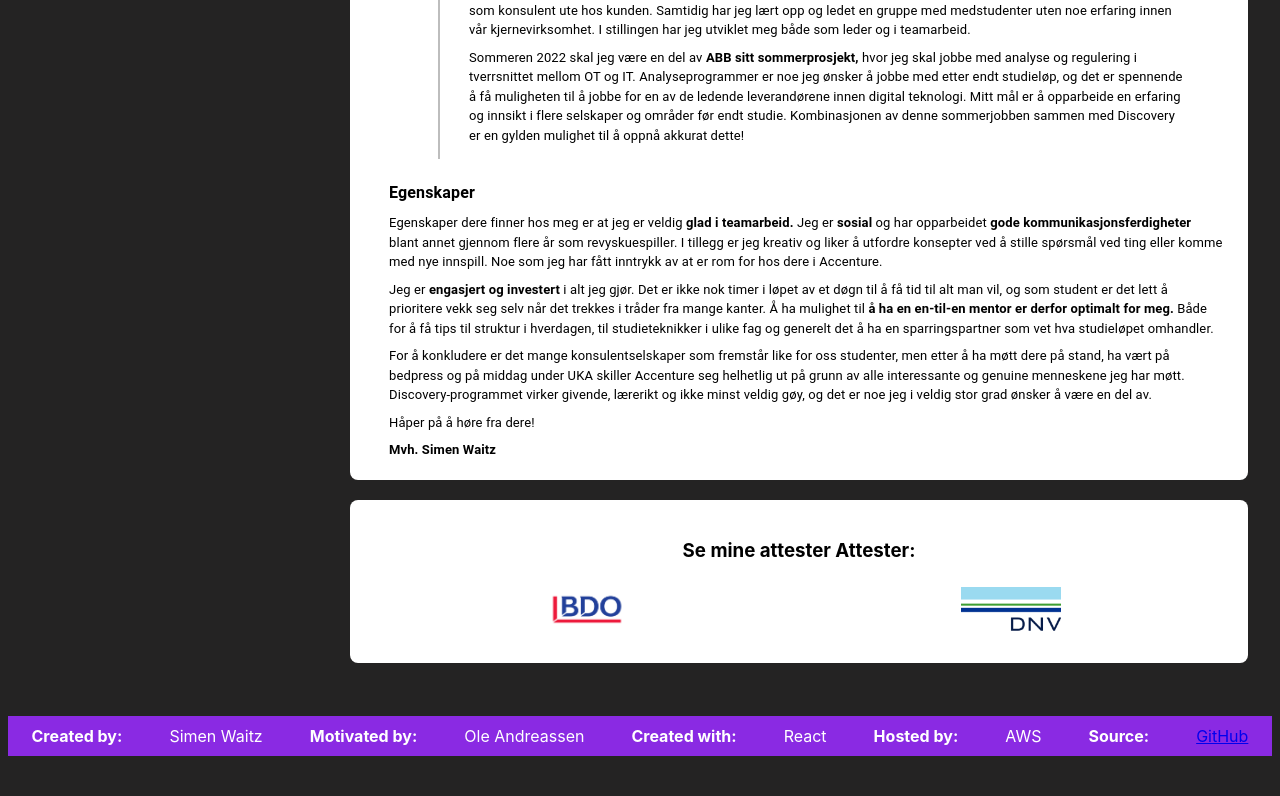
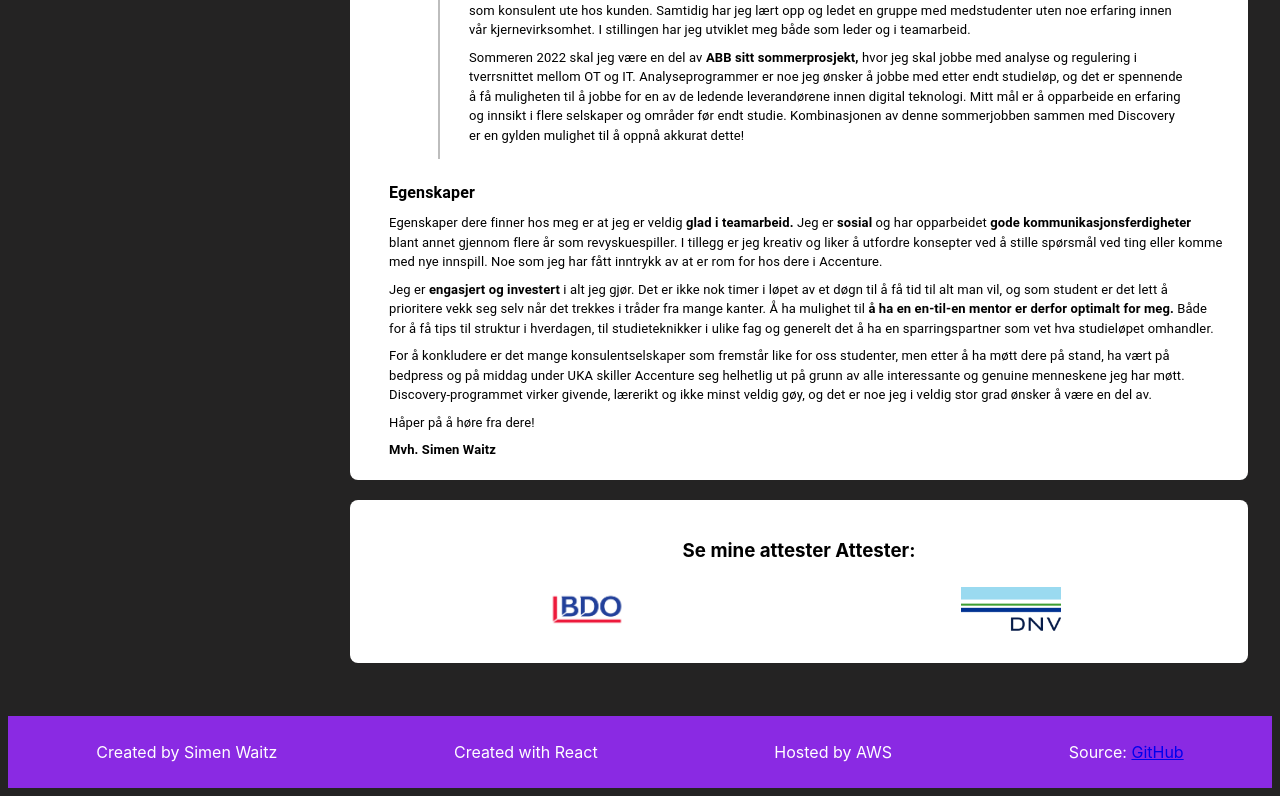
Before and after one commit to Simenwai/simendiscovery, a React (Create React App) app: page / in a window 1280 px wide. Shown: the part 570-1366 px from the top of the page. Before the commit the page ends 1334 px from the top, so only its background shows below. Built offline with nearby package versions, Linux system fonts and the light colour scheme.

Commit message:
application ready

```diff
--- a/src/components/Header/Header.js
+++ b/src/components/Header/Header.js
@@ -7,10 +7,10 @@
 const Header = () => {
     return (
         <div className = 'header'>
-            <b>Created by:</b> Simen Waitz
-            <b>Motivated by:</b> Ole Andreassen
-            <b>Created with:</b> React <b>Hosted by:</b> AWS
-            <b>Source:</b> <a href="https://github.com/Simenwai/simendiscovery"> GitHub</a>
+            <p>Created by Simen Waitz</p>
+            <p>Created with React</p>
+            <p>Hosted by AWS</p>
+            <p>Source: <a href="https://github.com/Simenwai/simendiscovery"> GitHub</a></p>
         </div>
     )
 }
```
